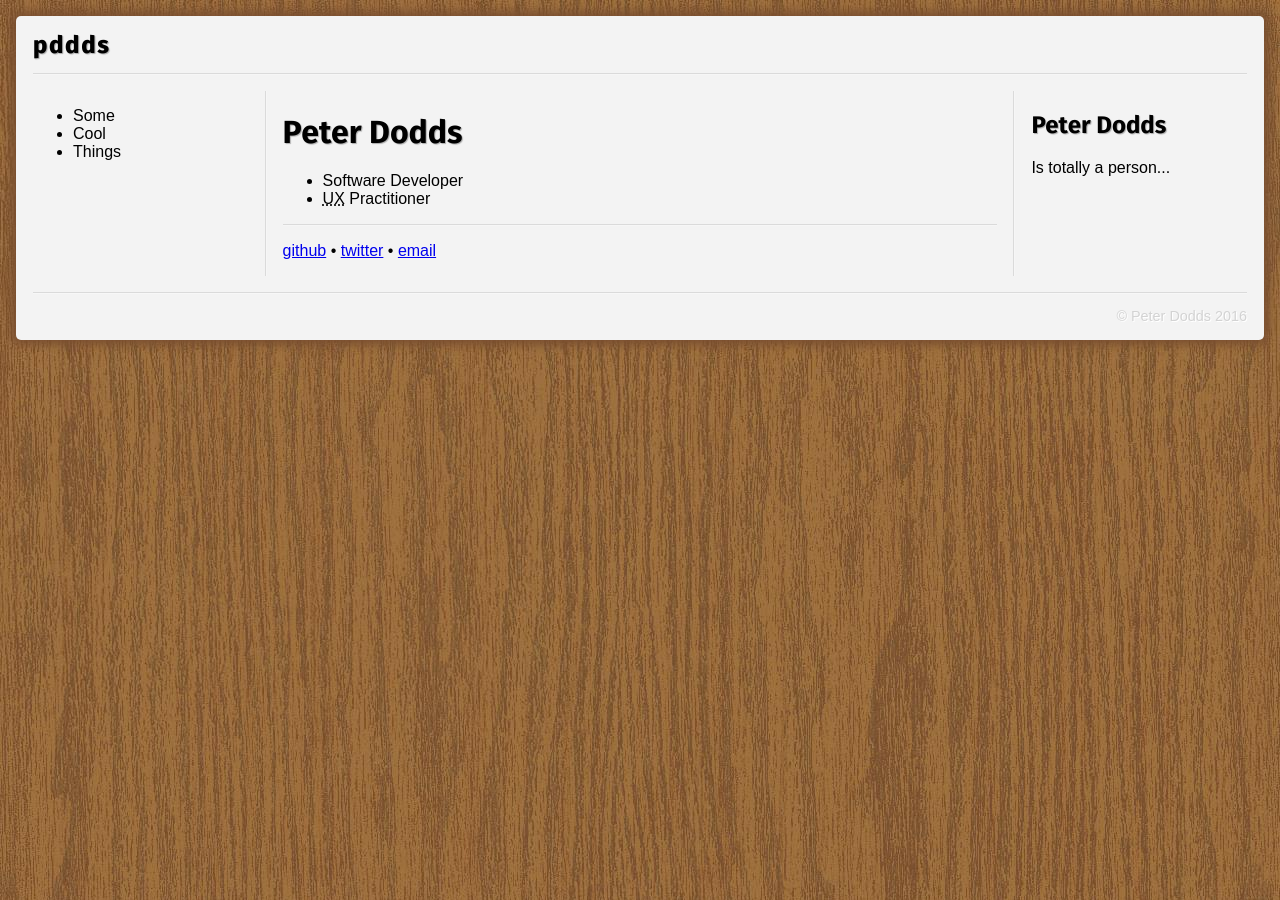
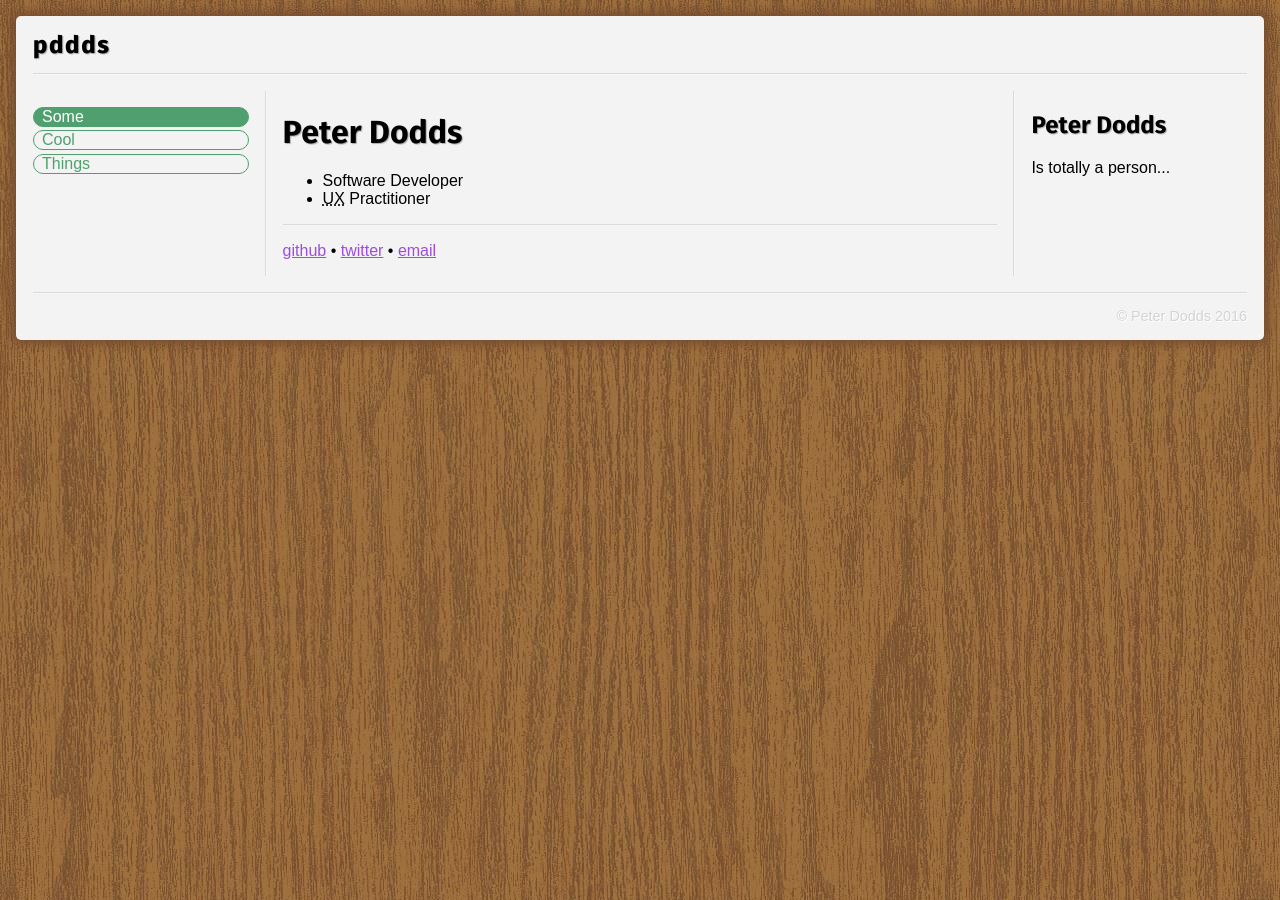
Before and after one commit to m0tive/pddds.com, a Jekyll site: the page built from index.md, in a window 1280 px wide. Built offline with Jekyll 4.4.1, drawn with Linux system fonts in a browser that asks for light colours.

Commit message:
Add styling to nav

```diff
--- a/css/base.scss
+++ b/css/base.scss
@@ -18,6 +18,39 @@ body {
     box-shadow: 0 0 10px 5px #7B5030;
     border-radius: 5px;
     font-size: 16px;
+}
+
+a {
+    color: #9d4ddf;
+    &:visited {
+        color: #411c60;
+    }
+    &:hover {
+        color: #4fa06e;
+    }
+}
+
+
+nav {
+    ul { padding: 0; }
+    li:first-child {
+        background-color: #4fa06e;
+        color: white;
+    }
+    li {
+        color: #4fa06e;
+        font-weight: 400;
+        list-style: none;
+        border: 1px solid #4fa06e;
+        border-radius: 1em;
+        padding: 0 0.5em;
+        margin: 0.2em 0;
+        &:hover {
+            background-color: #964ddf;
+            border-color: #964ddf;
+            color: white;
+        }
+    }
 }
 
 
```
